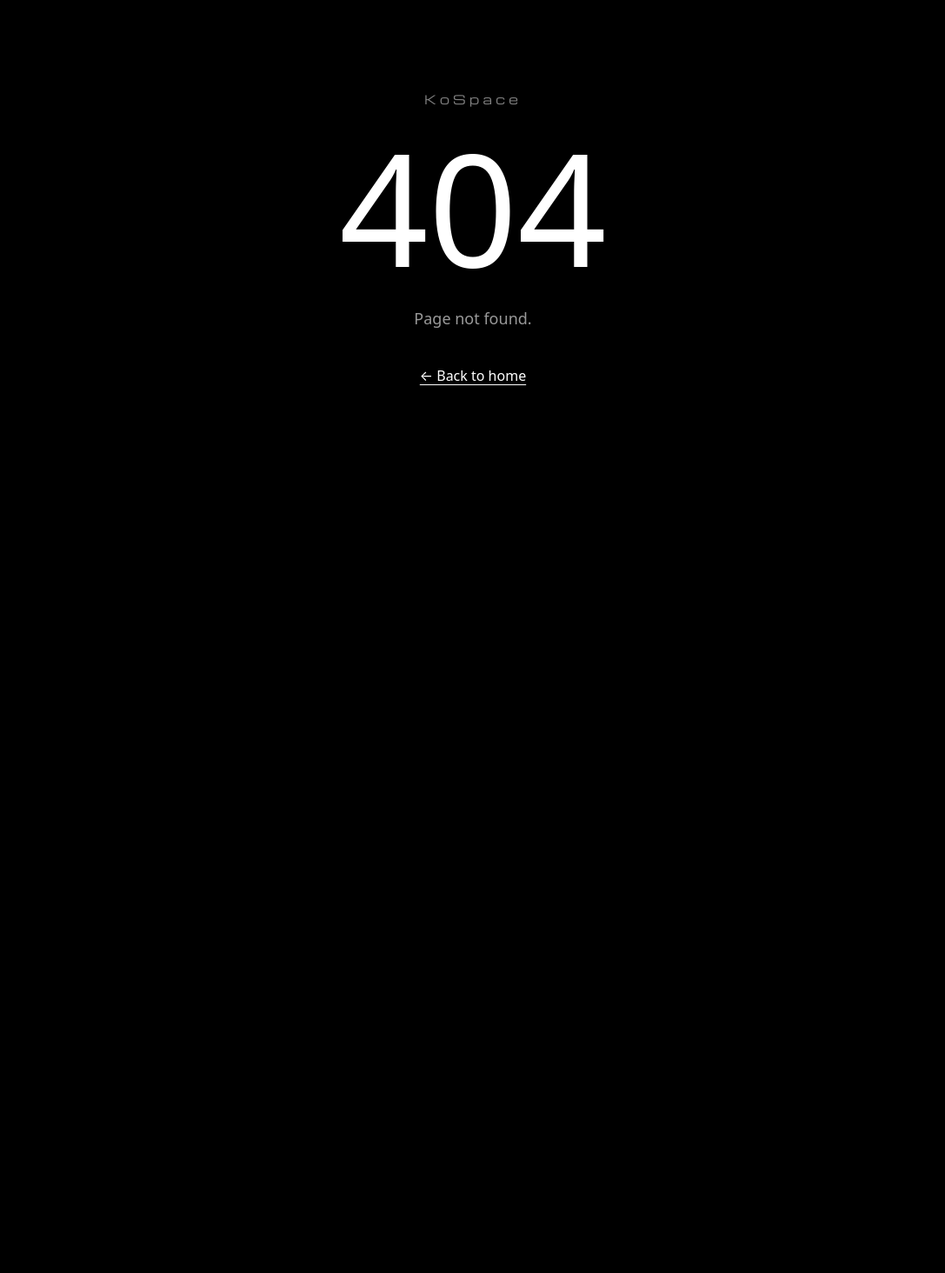
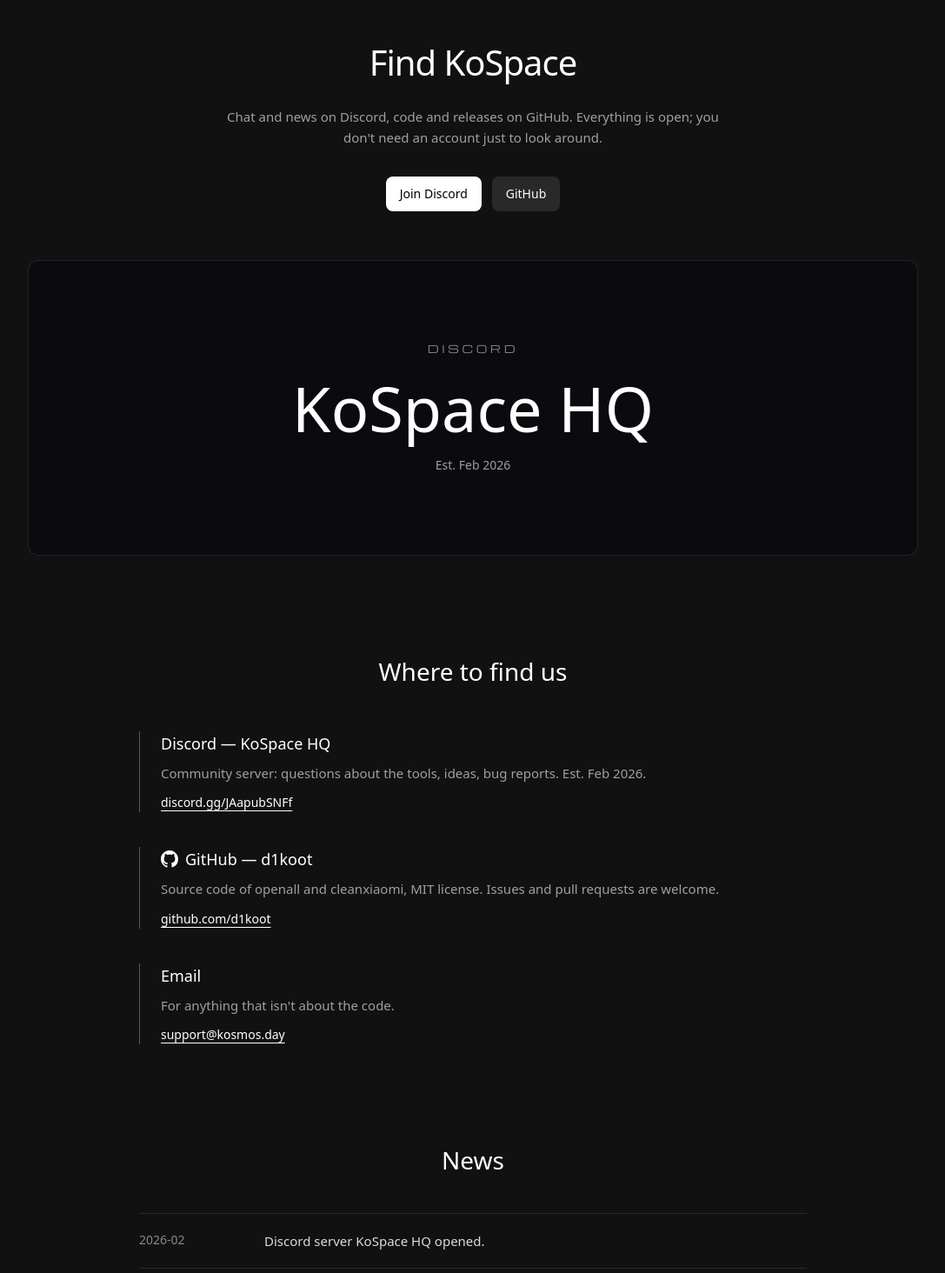
Before and after one commit to d1koot/KoSpaceWebsite, a Next.js app: page /social in a window 1280 px wide. Before the commit this address had no page. Shown: the part 126-1590 px from the top of the page at 87% size, without its empty margins (96-1183 px from the left). Before the commit the page ends 800 px from the top, so only its background shows below. Built offline with nearby package versions, Linux system fonts and the light colour scheme.

Commit message:
Create page.tsx

```diff
--- /dev/null
+++ b/app/social/page.tsx
@@ -0,0 +1,93 @@
+import Header from '@/components/Header'
+import Footer from '@/components/Footer'
+import { GITHUB_URL } from '@/components/projects/apps'
+import { T } from '@/components/i18n'
+import type { Key } from '@/components/i18n-dict'
+
+export const metadata = {
+  title: 'KoSpace — Social',
+  description: 'Where to find KoSpace: the KoSpace HQ Discord server, GitHub d1koot and news.',
+}
+
+const DISCORD_URL = 'https://discord.gg/JAapubSNFf'
+
+const Mark = ({ size = 24 }: { size?: number }) => (
+  <svg viewBox="0 0 16 16" width={size} height={size} fill="currentColor" aria-hidden="true"><path d="M8 0C3.58 0 0 3.58 0 8c0 3.54 2.29 6.53 5.47 7.59.4.07.55-.17.55-.38 0-.19-.01-.82-.01-1.49-2.01.37-2.53-.49-2.69-.94-.09-.23-.48-.94-.82-1.13-.28-.15-.68-.52-.01-.53.63-.01 1.08.58 1.23.82.72 1.21 1.87.87 2.33.66.07-.52.28-.87.51-1.07-1.78-.2-3.64-.89-3.64-3.95 0-.87.31-1.59.82-2.15-.08-.2-.36-1.02.08-2.12 0 0 .67-.21 2.2.82.64-.18 1.32-.27 2-.27.68 0 1.36.09 2 .27 1.53-1.04 2.2-.82 2.2-.82.44 1.1.16 1.92.08 2.12.51.56.82 1.27.82 2.15 0 3.07-1.87 3.75-3.65 3.95.29.25.54.73.54 1.48 0 1.07-.01 1.93-.01 2.2 0 .21.15.46.55.38A8.013 8.013 0 0016 8c0-4.42-3.58-8-8-8z" /></svg>
+)
+
+const btn = 'inline-flex items-center rounded-lg px-4 py-2.5 text-sm font-medium focus-visible:outline focus-visible:outline-2 focus-visible:outline-offset-4 focus-visible:outline-white'
+
+// Replace / extend this list when there is something real to say.
+const NEWS: [string, Key][] = [
+  ['2026-02', 's.n1'],
+  ['2026-10', 's.n2'],
+  ['2026-11', 's.n3'],
+]
+
+export default function Social() {
+  return (
+    <>
+      <Header />
+      <main className="min-h-screen bg-[#111] px-6 pb-28 pt-28 text-white">
+        <nav aria-label="Breadcrumb" className="text-center text-xs text-white/60">
+          <a href="/" className="hover:text-white"><T k="s.home" /></a> <span aria-hidden="true">/</span> <span aria-current="page"><T k="f.social" /></span>
+        </nav>
+
+        <section className="mx-auto mt-10 max-w-3xl text-center">
+          <h1 className="text-[clamp(28px,4vw,40px)] font-light tracking-tight"><T k="s.title" /></h1>
+          <p className="mx-auto mt-5 max-w-xl text-[15px] leading-relaxed text-white/60">
+            <T k="s.sub" />
+          </p>
+          <div className="mt-8 flex flex-wrap justify-center gap-3">
+            <a href={DISCORD_URL} target="_blank" rel="noopener noreferrer" className={`${btn} bg-white text-black hover:bg-white/85`}><T k="s.discord" /></a>
+            <a href={GITHUB_URL} target="_blank" rel="noopener noreferrer" className={`${btn} bg-white/10 text-white hover:bg-white/20`}>GitHub</a>
+          </div>
+        </section>
+
+        <section aria-label="KoSpace HQ" className="mx-auto mt-14 max-w-5xl">
+          <div className="grid min-h-[340px] place-items-center rounded-xl border border-white/10 bg-[#0b0b0f] p-8 text-center">
+            <div>
+              <p className="font-wide text-xs tracking-[0.3em] text-white/50">DISCORD</p>
+              <p className="mt-6 text-[clamp(36px,7vw,72px)] font-extralight leading-none">KoSpace HQ</p>
+              <p className="mt-5 text-sm text-white/60">Est. Feb 2026</p>
+            </div>
+          </div>
+        </section>
+
+        <section aria-labelledby="where" className="mx-auto mt-28 max-w-5xl">
+          <h2 id="where" className="text-center text-[clamp(20px,2.4vw,28px)] font-light"><T k="s.where" /></h2>
+          <ul className="mx-auto mt-12 grid max-w-3xl gap-10">
+            <li className="border-l border-white/30 pl-6">
+              <h3 className="text-lg font-medium">Discord — KoSpace HQ</h3>
+              <p className="mt-2 text-[15px] leading-relaxed text-white/60"><T k="s.dp" /></p>
+              <a href={DISCORD_URL} target="_blank" rel="noopener noreferrer" className="mt-3 inline-block text-sm underline underline-offset-4 hover:text-white/80">discord.gg/JAapubSNFf</a>
+            </li>
+            <li className="border-l border-white/30 pl-6">
+              <h3 className="flex items-center gap-2 text-lg font-medium"><Mark size={20} /> GitHub — d1koot</h3>
+              <p className="mt-2 text-[15px] leading-relaxed text-white/60"><T k="s.gp" /></p>
+              <a href={GITHUB_URL} target="_blank" rel="noopener noreferrer" className="mt-3 inline-block text-sm underline underline-offset-4 hover:text-white/80">github.com/d1koot</a>
+            </li>
+            <li className="border-l border-white/30 pl-6">
+              <h3 className="text-lg font-medium"><T k="s.et" /></h3>
+              <p className="mt-2 text-[15px] leading-relaxed text-white/60"><T k="s.ep" /></p>
+              <a href="mailto:support@kosmos.day" className="mt-3 inline-block text-sm underline underline-offset-4 hover:text-white/80">support@kosmos.day</a>
+            </li>
+          </ul>
+        </section>
+
+        <section aria-labelledby="news" className="mx-auto mt-28 max-w-3xl">
+          <h2 id="news" className="text-center text-[clamp(20px,2.4vw,28px)] font-light"><T k="s.news" /></h2>
+          <ul className="mt-10 divide-y divide-white/10 border-y border-white/10">
+            {NEWS.map(([d, k]) => (
+              <li key={d} className="grid gap-1 py-5 sm:grid-cols-[120px_1fr] sm:gap-6">
+                <span className="text-sm text-white/50">{d}</span>
+                <span className="text-[15px] text-white/85"><T k={k} /></span>
+              </li>
+            ))}
+          </ul>
+        </section>
+      </main>
+      <Footer />
+    </>
+  )
+}
```
